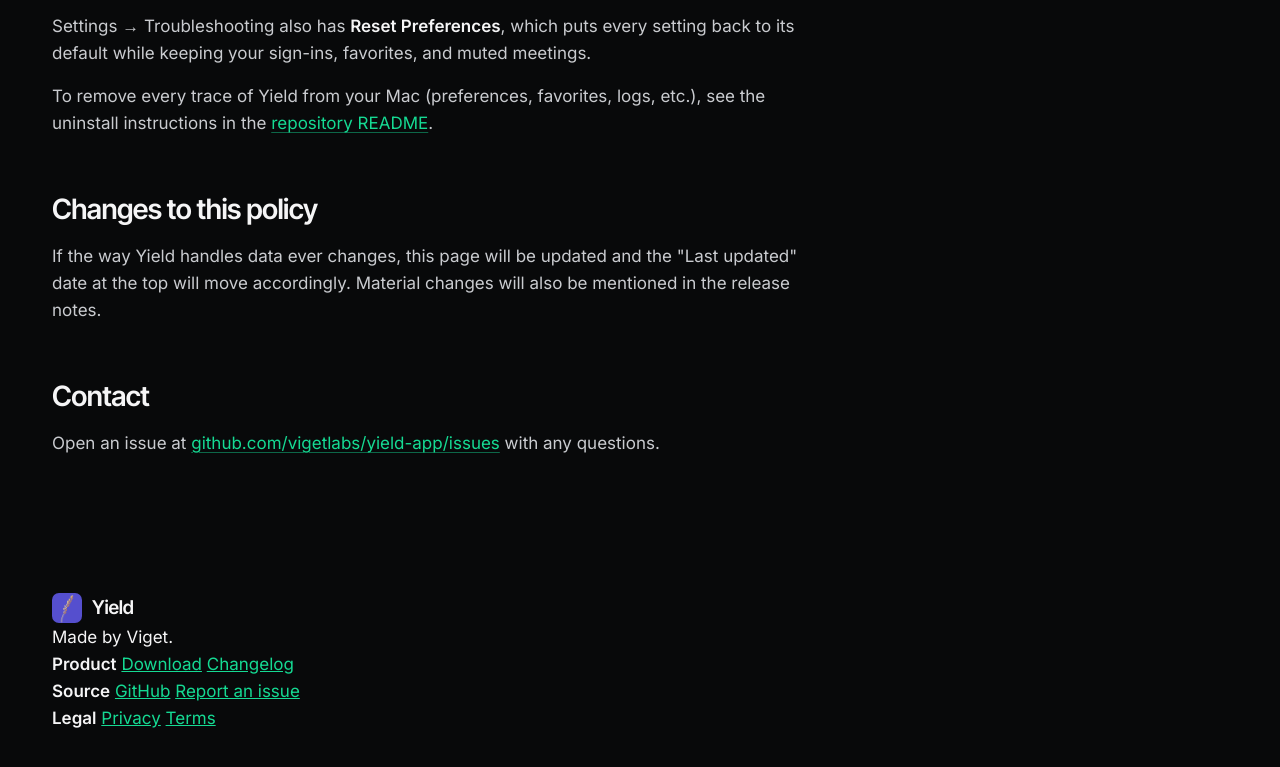
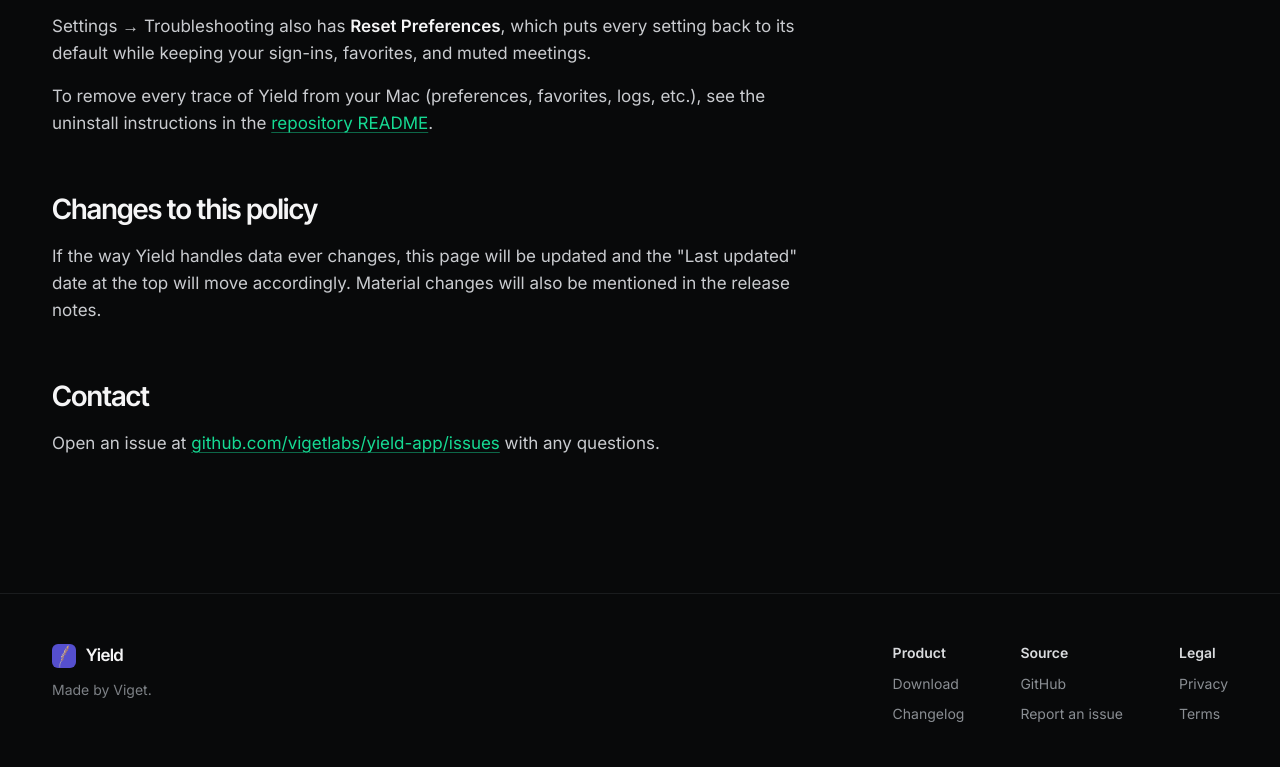
Before and after one commit to vigetlabs/yield-app, a plain HTML site: page privacy/index.html in a window 1280 px wide. Shown: the part 2836-3603 px from the top of the page. Before the commit the page ends 3568 px from the top, so only its background shows below. Drawn offline with Linux system fonts and the light colour scheme.

Commit message:
Style the footer on Privacy and Terms like the homepage
The redesign copied the footer's markup to the legal pages but not
the styles that lay it out, so it rendered as loose text.

Co-Authored-By: Claude Opus 5.5 <noreply@anthropic.com>

```diff
--- a/privacy/index.html
+++ b/privacy/index.html
@@ -120,6 +120,17 @@
     .prose strong { color: var(--text); font-weight: 600; }
     .prose code { font-family: var(--mono); font-size: 0.86em; padding: 2px 6px; border-radius: 6px; background: var(--surface); box-shadow: 0 0 0 1px var(--edge); color: var(--text); word-break: break-word; }
     .prose a { text-decoration-color: rgba(21, 218, 147, 0.45); text-underline-offset: 3px; }
+    /* Footer */
+    footer { border-top: 1px solid var(--line); }
+    .foot { display: flex; flex-wrap: wrap; justify-content: space-between; gap: 32px; padding-top: 48px; padding-bottom: 48px; font-size: 14px; color: var(--text-4); }
+    .foot-brand { display: flex; flex-direction: column; gap: 10px; }
+    .foot-brand .brand { font-size: 17px; }
+    .foot-brand .brand img { width: 24px; height: 24px; border-radius: 6px; }
+    .foot-cols { display: flex; flex-wrap: wrap; gap: 56px; }
+    .foot-col { display: flex; flex-direction: column; gap: 8px; }
+    .foot-col b { color: #D9DBDE; font-weight: 600; }
+    .foot-col a { color: var(--text-3); text-decoration: none; }
+    .foot-col a:hover { color: var(--text); }
   </style>
 </head>
 <body>
```
Also changed, not shown: terms/index.html (+11 -0 lines).
